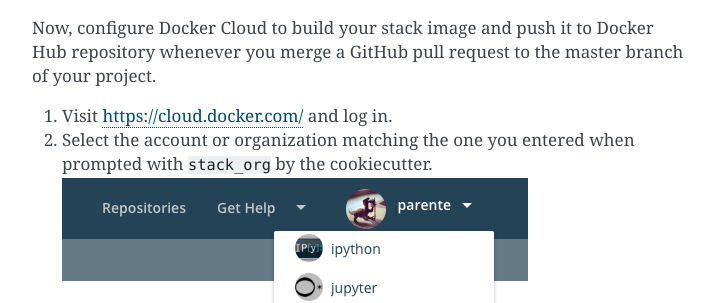
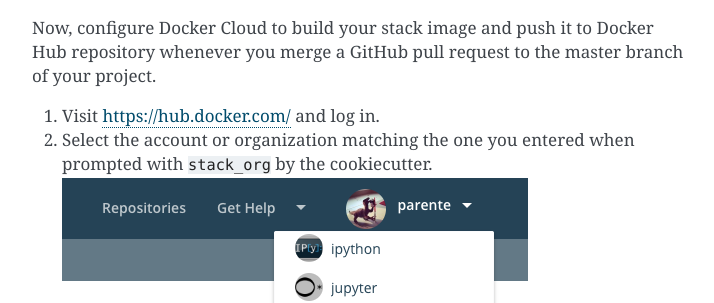
Before and after one commit to jupyter/docker-stacks, a Sphinx documentation site: the page built from docs/contributing/stacks.md, in a window 1280 px wide and 900 px high, scrolled down 2654 px. Shown: the part 156-459 px from the top of the window, without its empty margins (388-1102 px from the left). Built offline with Sphinx 7.4.7, drawn with Linux system fonts in a browser that asks for light colours; pages that are not in the unit, such as notebooks, are missing from menus; some of the changed lines change nothing that is shown.

Commit message:
Update docs/contributing/stacks.md
Co-authored-by: Ayaz Salikhov <mathbunnyru@users.noreply.github.com>

```diff
--- a/docs/contributing/stacks.md
+++ b/docs/contributing/stacks.md
@@ -110,7 +110,7 @@
 Now, configure Docker Cloud to build your stack image and push it to Docker Hub repository whenever
 you merge a GitHub pull request to the master branch of your project.
 
-1. Visit [https://cloud.docker.com/](https://cloud.docker.com/) and log in.
+1. Visit [https://hub.docker.com/](https://hub.docker.com/) and log in.
 2. Select the account or organization matching the one you entered when prompted with `stack_org` by the cookiecutter.
    ![Docker account selection screenshot](../_static/docker-org-select.png)
 3. Scroll to the bottom of the page and click **Create repository**.
```
